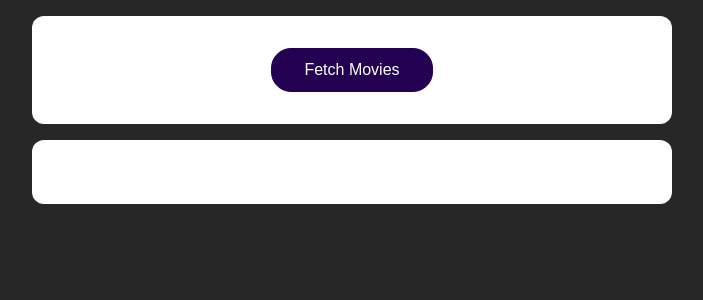
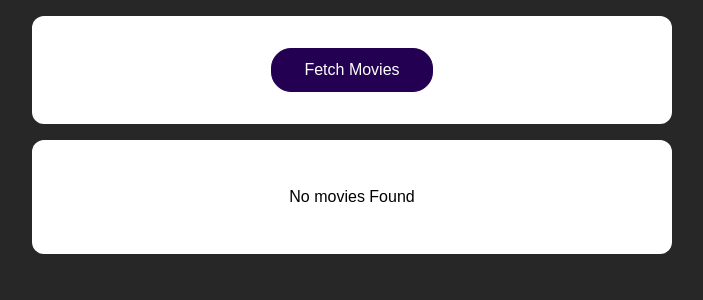
Before and after one commit to ayushranjan6456/React-Course, a React (Create React App) app in the folder api-app/: page / in a window 1280 px wide. Shown: the top 300 px of the page, without its empty margins (288-991 px from the left). Built offline with nearby package versions, Linux system fonts and the light colour scheme.

Commit message:
Loading state added

```diff
--- a/api-app/src/App.js
+++ b/api-app/src/App.js
@@ -5,10 +5,8 @@ import "./App.css";
 
 function App() {
   const [moviesList, setMoviesList] = useState([]);
-
-
+  const [isLoading, setIsLoading] = useState(false);
   //Without async function using then
-
 
   // const fetchMovieHandler = () => {
   //   fetch("https://swapi.dev/api/films/", { method: "GET" })
@@ -30,10 +28,12 @@ function App() {
   //     .catch((error) => console.log(error));
   // };
 
-
   //Using Async function
   async function fetchMovieHandler() {
-    const response = await fetch("https://swapi.dev/api/films/", { method: "GET" });
+    setIsLoading(true);
+    const response = await fetch("https://swapi.dev/api/films/", {
+      method: "GET",
+    });
     const data = await response.json();
     const formattedMoviesList = data.results.map((movieData) => {
       return {
@@ -45,7 +45,8 @@ function App() {
     });
     console.log(formattedMoviesList);
     setMoviesList(formattedMoviesList);
-  };
+    setIsLoading(false);
+  }
 
   return (
     <React.Fragment>
@@ -53,7 +54,13 @@ function App() {
         <button onClick={fetchMovieHandler}>Fetch Movies</button>
       </section>
       <section>
-        <MoviesList movies={moviesList} />
+        {!isLoading && moviesList.length > 0 && (
+          <MoviesList movies={moviesList} />
+        )}
+        {!isLoading && moviesList.length === 0 && (
+          <p>No movies Found</p>
+        )}
+        {isLoading && <p>Loading...</p>}
       </section>
     </React.Fragment>
   );
```
